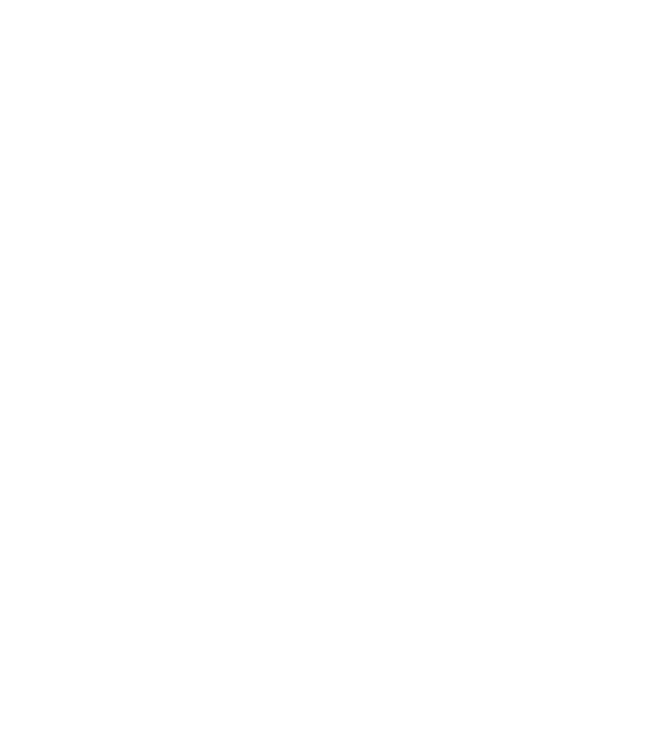
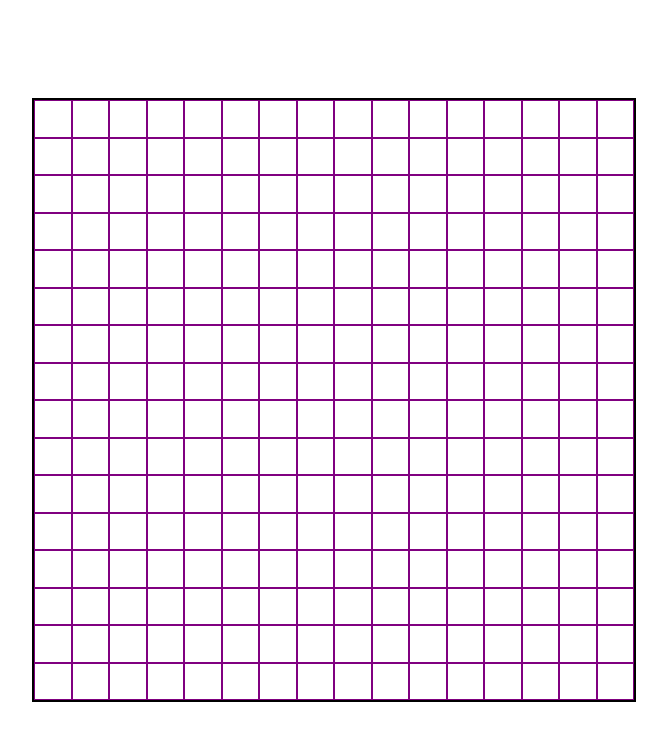
Before and after one commit to jamato01/etch-a-sketch, a plain HTML site: page index.html in a window 1280 px wide. Shown: the whole page, without its empty margins (306-973 px from the left). Drawn offline with Linux system fonts and the light colour scheme.

Commit message:
Create 16x16 Grid

```diff
--- a/index.html
+++ b/index.html
@@ -9,6 +9,6 @@
     <script src="script.js" defer></script>
 </head>
 <body>
-
+    <div class="container"></div>
 </body>
 </html>
--- a/script.js
+++ b/script.js
@@ -0,0 +1,14 @@
+// Create Grid
+
+const container = document.querySelector(".container");
+
+for (i = 0; i < 16; i++) {
+    const rowContainer = document.createElement("div");
+    rowContainer.setAttribute("class", "row-container");
+    container.appendChild(rowContainer);
+    for (j = 0; j < 16; j++) {
+        const grid = document.createElement("div");
+        grid.setAttribute("class", "grid");
+        rowContainer.appendChild(grid);
+    }
+}
--- a/style.css
+++ b/style.css
@@ -0,0 +1,28 @@
+html, body {
+    height: 100%;
+}
+
+body {
+    margin: 0;
+    display: flex;
+    justify-content: center;
+    align-items: center;
+}
+
+.container {
+    display: flex;
+    height: 600px;
+    width: 600px;
+    border: 2px solid black;
+}
+
+.row-container {
+    flex-grow: 1;
+    display: flex;
+    flex-direction: column;
+}
+
+.grid {
+    flex-grow: 1;
+    border: 1px solid purple;
+}
```
